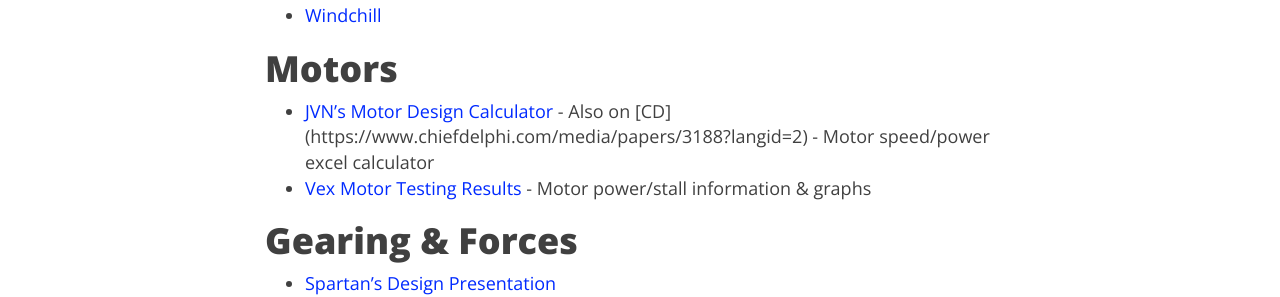
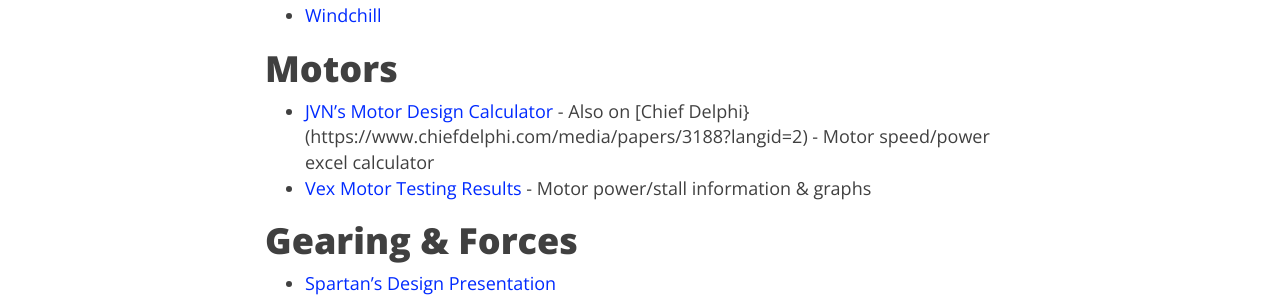
Before and after one commit to rheld22/STEM-Alliance.github.io, a Jekyll site: the page built from robotics/mechanical.md, in a window 1280 px wide and 900 px high. Shown: the part 340-637 px from the top of the window. Built offline with Jekyll 4.4.1, drawn with Linux system fonts in a browser that asks for light colours; nearby versions of some CDN libraries.

Commit message:
Update mechanical.md

```diff
--- a/robotics/mechanical.md
+++ b/robotics/mechanical.md
@@ -8,7 +8,7 @@ use-site-title: true
  - [Windchill](https://academic.ptc.com/Windchill/app/#ptc1/project/listFiles?ContainerOid=OR%3Awt.projmgmt.admin.Project2%3A42667007&folderNavigatorParameter=true&oid=OR%3Awt.folder.Cabinet%3A42667042&u8=1)
 
 # Motors
- - [JVN's Motor Design Calculator](https://onedrive.live.com/edit.aspx?cid=2d88298c4282e29a&page=view&resid=2D88298C4282E29A!21712&parId=2D88298C4282E29A!21709&app=Excel) - Also on [CD]     (https://www.chiefdelphi.com/media/papers/3188?langid=2) - Motor speed/power excel calculator
+ - [JVN's Motor Design Calculator](https://onedrive.live.com/edit.aspx?cid=2d88298c4282e29a&page=view&resid=2D88298C4282E29A!21712&parId=2D88298C4282E29A!21709&app=Excel) - Also on [Chief Delphi}(https://www.chiefdelphi.com/media/papers/3188?langid=2) - Motor speed/power excel calculator
  - [Vex Motor Testing Results](http://motors.vex.com/) - Motor power/stall information & graphs
 
 # Gearing & Forces
```
